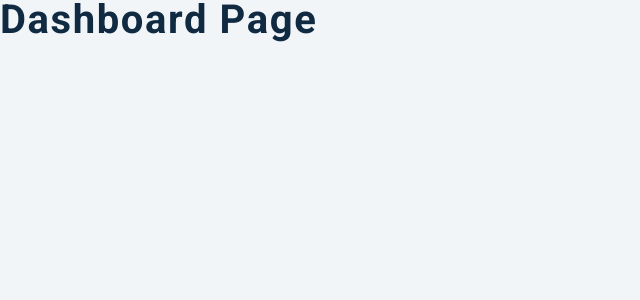
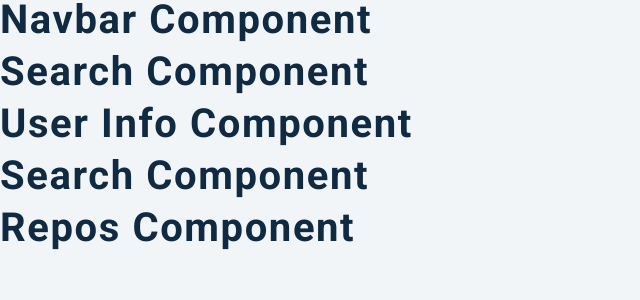
Before and after one commit to dangulo4/github-search, a React (Create React App) app: page / in a window 1280 px wide. Shown: the top 300 px of the page, without its empty margins (0-640 px from the left). Built offline with nearby package versions, Linux system fonts and the light colour scheme.

Commit message:
added dashboard component

```diff
--- a/src/pages/Dashboard.js
+++ b/src/pages/Dashboard.js
@@ -1,13 +1,17 @@
-import React from 'react';
-import { Info, Repos, User, Search, Navbar } from '../components';
-import loadingImage from '../images/preloader.gif';
-import { GithubContext } from '../context/context';
+import React from 'react'
+import { Info, Repos, User, Search, Navbar } from '../components'
+import loadingImage from '../images/preloader.gif'
+import { GithubContext } from '../context/context'
 const Dashboard = () => {
   return (
     <main>
-      <h2>Dashboard Page</h2>
+      <Navbar />
+      <Search />
+      <Info />
+      <User />
+      <Repos />
     </main>
-  );
-};
+  )
+}
 
-export default Dashboard;
+export default Dashboard
```
